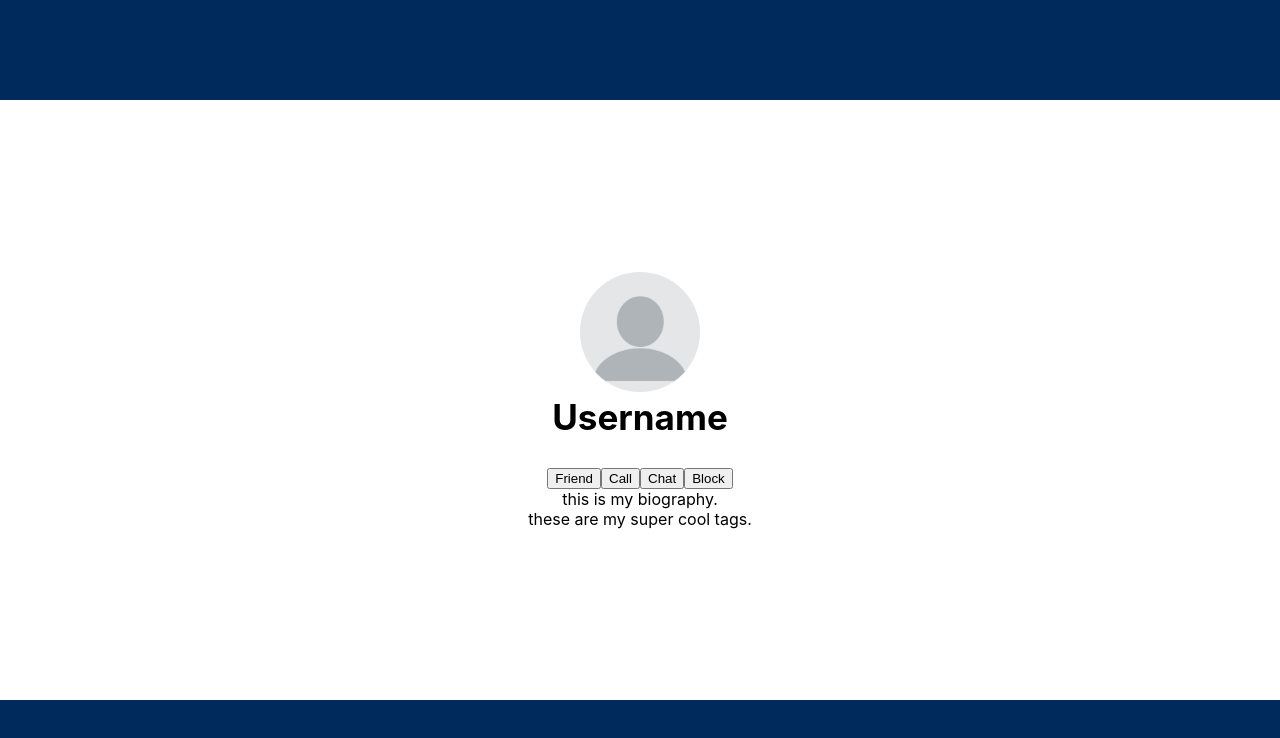
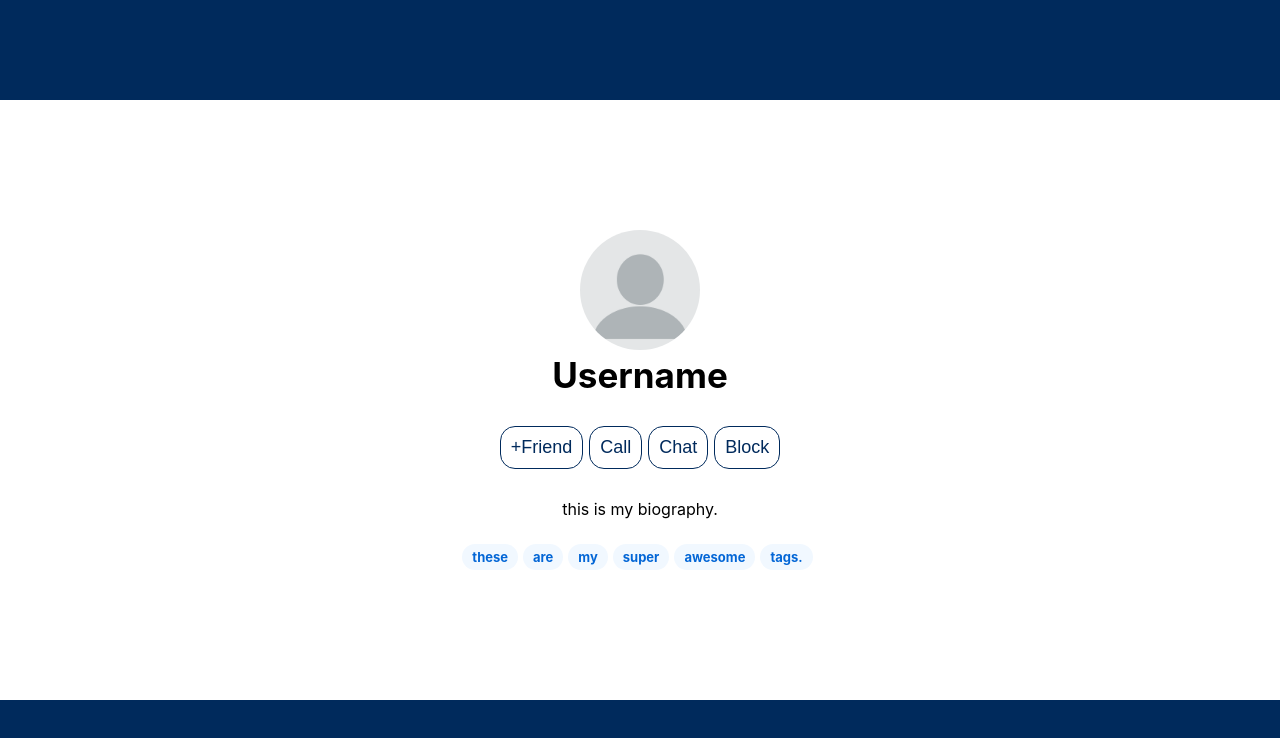
Before and after one commit to karenkwok/utsearch, a React (Create React App) app: page /profile-generic in a window 1280 px wide. Shown: the top 738 px of the page. Built offline with nearby package versions, Linux system fonts and the light colour scheme.

Commit message:
created generic profile ui

```diff
--- a/src/search/profile-generic.css
+++ b/src/search/profile-generic.css
@@ -15,4 +15,53 @@
   display: flex;
   flex-direction: row;
   justify-content: center;
+  margin-bottom: 30px;
 }
+
+.profilegeneric-button {
+  margin-left: 3px;
+  margin-right: 3px;
+  padding: 10px;
+
+  background-color: white;
+  color: rgb(0, 42, 92);
+  font-size: large;
+  border: solid 1px;
+  border-radius: 15px;
+}
+
+.profilegeneric-button:focus {
+  outline: none;
+}
+
+.profilegeneric-button:hover {
+  background-color: #0366d6;
+  color: white;
+  cursor: pointer;
+}
+
+#profilegeneric-bio {
+  margin-bottom: 20px;
+}
+
+#profilegeneric-tags {
+  display: flex;
+  flex-direction: row;
+  justify-content: center;
+}
+
+.profilegeneric-tag {
+  margin-right: 5px;
+  margin-top: 5px;
+  padding-left: 10px;
+  padding-right: 10px;
+  padding-top: 5px;
+  padding-bottom: 5px;
+
+  background-color: #f1f8ff;
+  color: #0366d6;
+  border: none;
+  border-radius: 30px;
+  font-size: small;
+  font-weight: bold;
+}
--- a/src/search/profile-generic.js
+++ b/src/search/profile-generic.js
@@ -4,7 +4,6 @@ import React from "react";
 import ReactDOM from "react-dom";
 import "../index.css";
 import "./profile-generic.css";
-import Icon from "@material-ui/core/Icon";
 
 class ProfileGeneric extends React.Component {
   render() {
@@ -15,16 +14,19 @@ class ProfileGeneric extends React.Component {
         </div>
         <h2>Username</h2>
         <div id="profilegeneric-buttons">
-            <button>Friend</button>
-            <button>Call</button>
-            <button>Chat</button>
-            <button>Block</button>
+          <button className="profilegeneric-button">+Friend</button>
+          <button className="profilegeneric-button">Call</button>
+          <button className="profilegeneric-button">Chat</button>
+          <button className="profilegeneric-button">Block</button>
         </div>
-          <div id="profilegeneric-bio">
-            this is my biography.
-          </div>
+        <div id="profilegeneric-bio">this is my biography.</div>
         <div id="profilegeneric-tags">
-            these are my super cool tags.
+          <div className="profilegeneric-tag">these</div>
+          <div className="profilegeneric-tag">are</div>
+          <div className="profilegeneric-tag">my</div>
+          <div className="profilegeneric-tag">super</div>
+          <div className="profilegeneric-tag">awesome</div>
+          <div className="profilegeneric-tag">tags.</div>
         </div>
       </div>
     );
```
Lines whose indentation alone changed are shown as unchanged.
